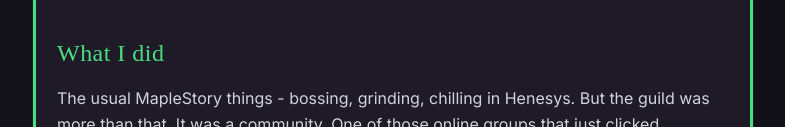
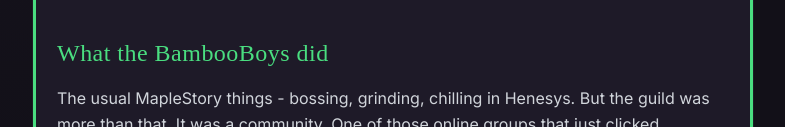
Before and after one commit to SaintPepsi/ianhogers.dev, an Astro site: page /shoutouts/bambooboys in a window 1280 px wide. Shown: the part 1240-1367 px from the top of the page, without its empty margins (247-1032 px from the left). Built offline with nearby package versions, Linux system fonts and the light colour scheme; Astro itself is replaced by a stand-in of ours; a web font is replaced by a local one.

Commit message:
Update bambooboys.astro

```diff
--- a/src/pages/shoutouts/bambooboys.astro
+++ b/src/pages/shoutouts/bambooboys.astro
@@ -46,7 +46,7 @@
           <p class="text-xs font-mono text-gray-500 mt-2 text-center">SAINT PEPSI - art by <strong>SgtUber</strong></p>
         </div>
 
-        <h2 class="text-green-400">What I did</h2>
+        <h2 class="text-green-400">What the BambooBoys did</h2>
         <p>The usual MapleStory things - bossing, grinding, chilling in Henesys. But the guild was more than that. It was a community. One of those online groups that just clicked.</p>
 
         <p>If you have screenshots, clips, or memories from this era - I'd love to hear from you.</p>
```
